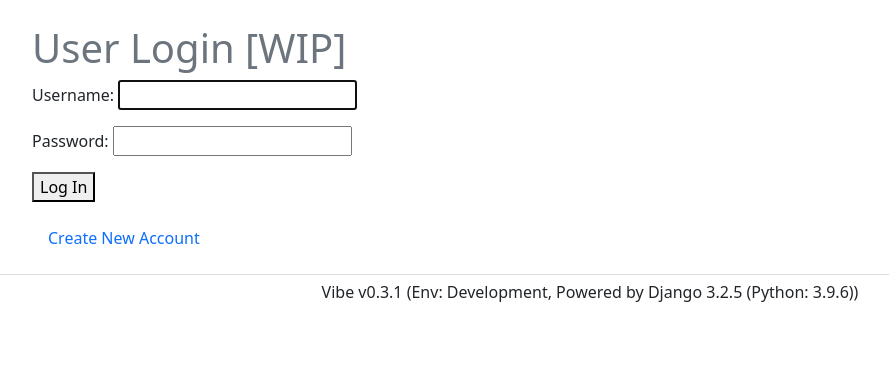
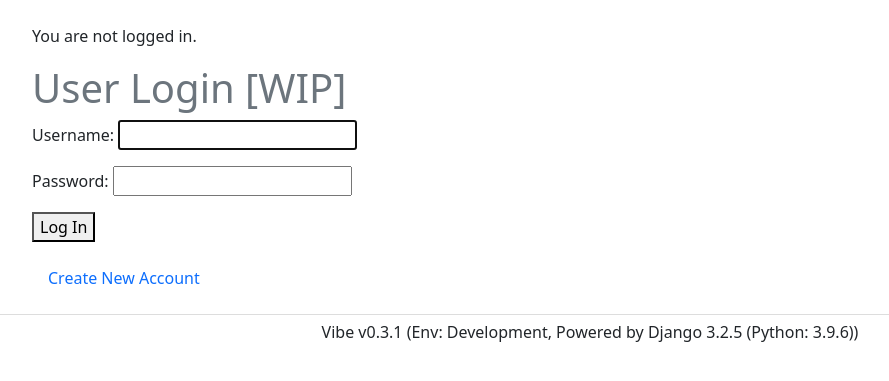
Before and after one commit to NewVibeMedia/vibe, a Django app: a page that uses templates/base.html in a window 1280 px wide. Shown: the part 56-437 px from the top of the page, without its empty margins (50-939 px from the left). Run offline with Django 3.2, Linux system fonts and the light colour scheme.

Commit message:
Remove duplicate message display

```diff
--- a/post/templates/registration/login.html
+++ b/post/templates/registration/login.html
@@ -9,14 +9,6 @@
 {% block content %}
 
   <h1 class="text-secondary">User Login [WIP]</h1>
-<!-- Display message if any exist (e.g. permission denied) -->
-  {% if messages %}
-    {% for message in messages %}
-      <div class="alert alert-{{ message.tags }}">
-        {{ message }}
-      </div>
-    {% endfor %}
-  {% endif %}
 
   <form method="post">
     {% csrf_token %}
--- a/templates/base.html
+++ b/templates/base.html
@@ -84,6 +84,17 @@
 
 <br>
 <div class="container">
+    {% if not user.is_authenticated %}
+        <p>You are not logged in.</p>
+    {% endif %}
+
+    {% if messages %}
+        {% for message in messages %}
+            <div class="alert alert-{{ message.tags }}">
+                {{ message }}
+            </div>
+        {% endfor %}
+    {% endif %}
 
     <!--Child templates can override the below block -->
     {% block content %}{% endblock %}
```
Also changed, not shown: mood/templates/mood/mood_detail.html (+0 -7 lines).
